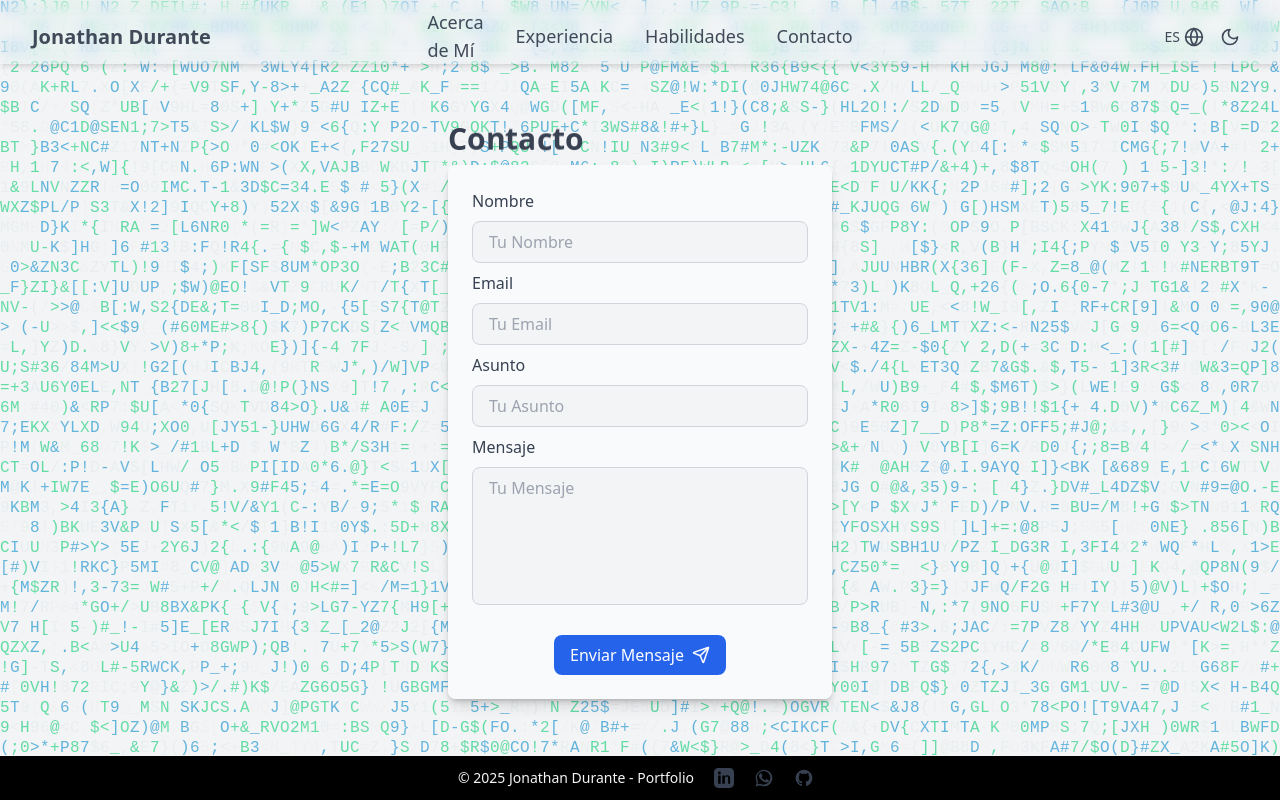
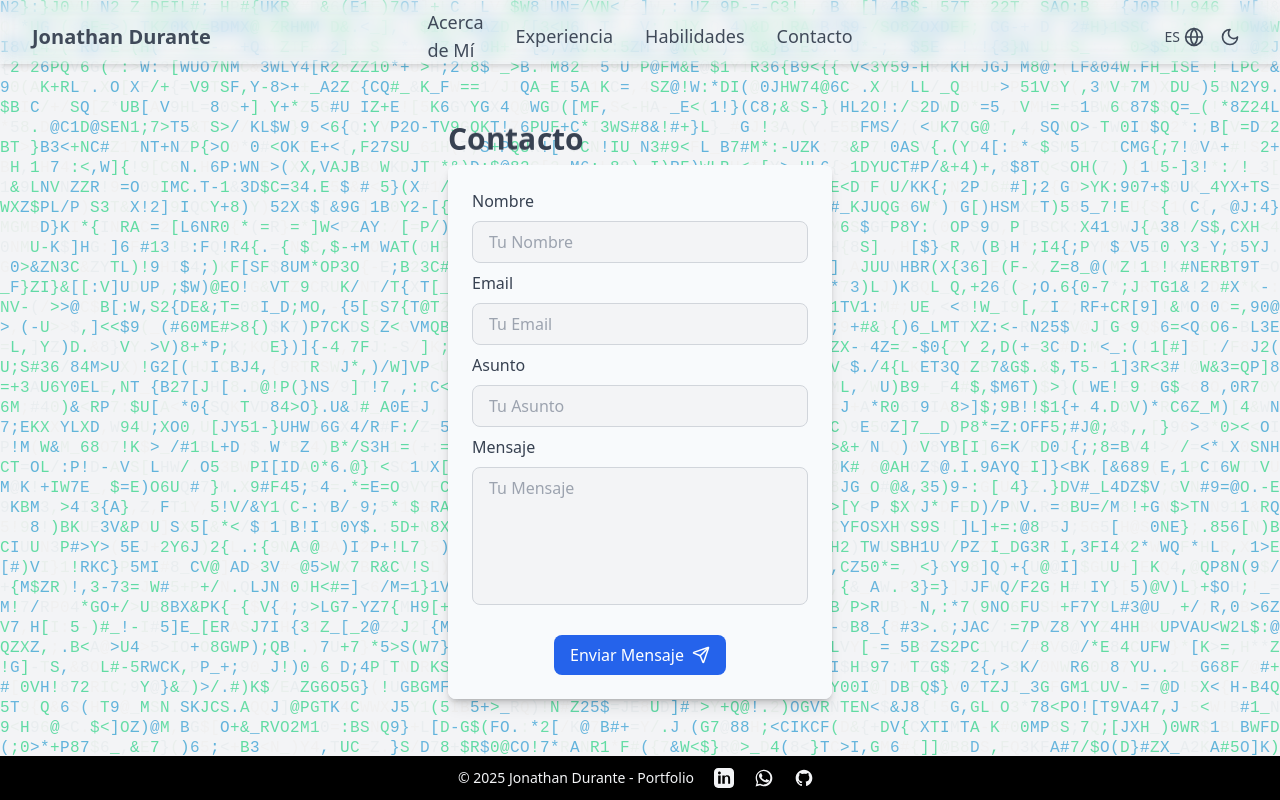
Before and after one commit to JonaDurante/PorfolioWeb, a React (Vite) app: page /contact in a window 1280 px wide. Built offline with nearby package versions, Linux system fonts and the light colour scheme.

Commit message:
Ajuste menor en color de logos footer

```diff
--- a/src/components/Footer.tsx
+++ b/src/components/Footer.tsx
@@ -10,7 +10,7 @@ export default function Footer() {
             href="https://www.linkedin.com/in/jonathangdurante/"
             target="_blank"
             rel="noopener noreferrer"
-            className=" text-main hover:bg-blue-600 hover:text-white transition-colors p-2 rounded-full"
+            className=" text-gray-100 hover:bg-blue-600 hover:text-white transition-colors p-2 rounded-full"
           >
             <svg
               className="w-5 h-5"
@@ -31,7 +31,7 @@ export default function Footer() {
             href="https://wa.me/5491141476732"
             target="_blank"
             rel="noopener noreferrer"
-            className="text-main hover:bg-green-500 hover:text-white transition-colors p-2 rounded-full"
+            className="text-gray-100 hover:bg-green-500 hover:text-white transition-colors p-2 rounded-full"
           >
             <svg
               className="w-5 h-5"
@@ -49,7 +49,7 @@ export default function Footer() {
             href="https://github.com/JonaDurante"
             target="_blank"
             rel="noopener noreferrer"
-            className="text-main hover:bg-orange-700 hover:text-white transition-colors p-2 rounded-full"
+            className="text-gray-100 hover:bg-orange-700 hover:text-white transition-colors p-2 rounded-full"
           >
             <svg
               className="w-5 h-5"
```
